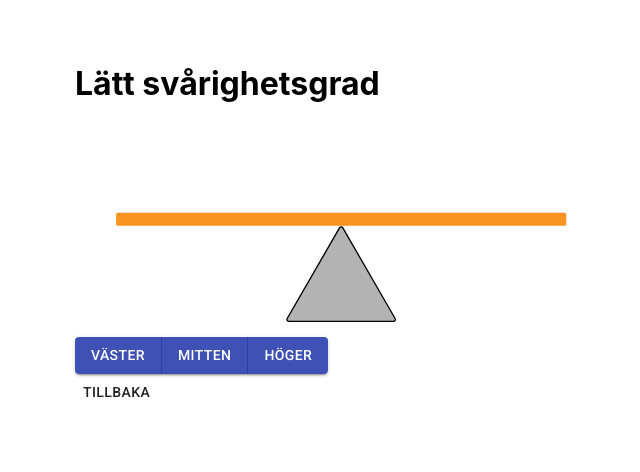
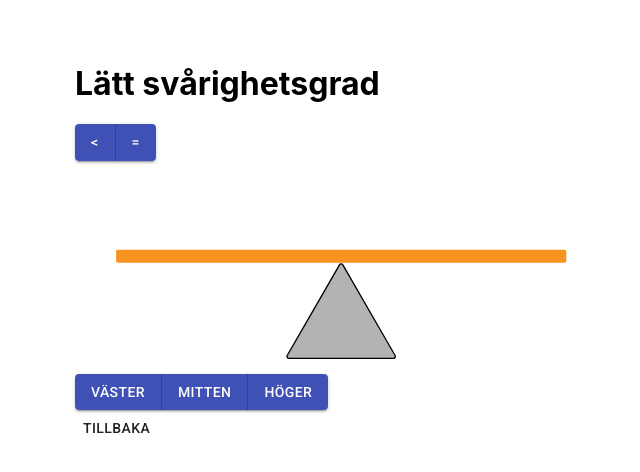
Before and after one commit to antoneri/math-app, a Next.js app: page /easy in a window 1280 px wide. Shown: the top 472 px of the page, without its empty margins (289-929 px from the left). Built offline with nearby package versions, Linux system fonts and the light colour scheme.

Commit message:
Uppdatering

```diff
--- a/pages/components/Seesaw.js
+++ b/pages/components/Seesaw.js
@@ -31,6 +31,7 @@ export default function Seesaw({ flip }) {
         {style}
       </style>
     </defs>
+
     <rect className={className} x="31.34" y="67.79" width="343.39" height="9.75" rx="1.24"/>
     <path className="cls-3"
           d="M163.15,150.57a1.45,1.45,0,0,1-1.27-.74,1.44,1.44,0,0,1,0-1.47l39.88-69.09a1.47,1.47,0,0,1,1.28-.73,1.44,1.44,0,0,1,1.27.73l39.89,69.09a1.48,1.48,0,0,1,0,1.47,1.46,1.46,0,0,1-1.27.74Z"/>
--- a/pages/easy.js
+++ b/pages/easy.js
@@ -7,11 +7,21 @@ import Seesaw from "./components/Seesaw";
 export default function Easy() {
   const [flip, setFlip] = useState(false);
 
+  const random = Math.round(Math.random() * 100);
+
+  const text = random < 50 ? "mindre än 50 " : "större än 50"
+
   return (
     <>
       <h1>Lätt svårighetsgrad</h1>
 
-      <Seesaw flip={flip}/>
+      <ButtonGroup variant="contained" color="primary">
+        <Button onClick={() => setFlip("left")}>&lt;</Button>
+        <Button onClick={() => setFlip(false)}>=</Button>
+      </ButtonGroup>
+
+      <Seesaw flip={flip}>
+      </Seesaw>
 
       <ButtonGroup variant="contained" color="primary">
         <Button onClick={() => setFlip("left")}>Väster</Button>
```
